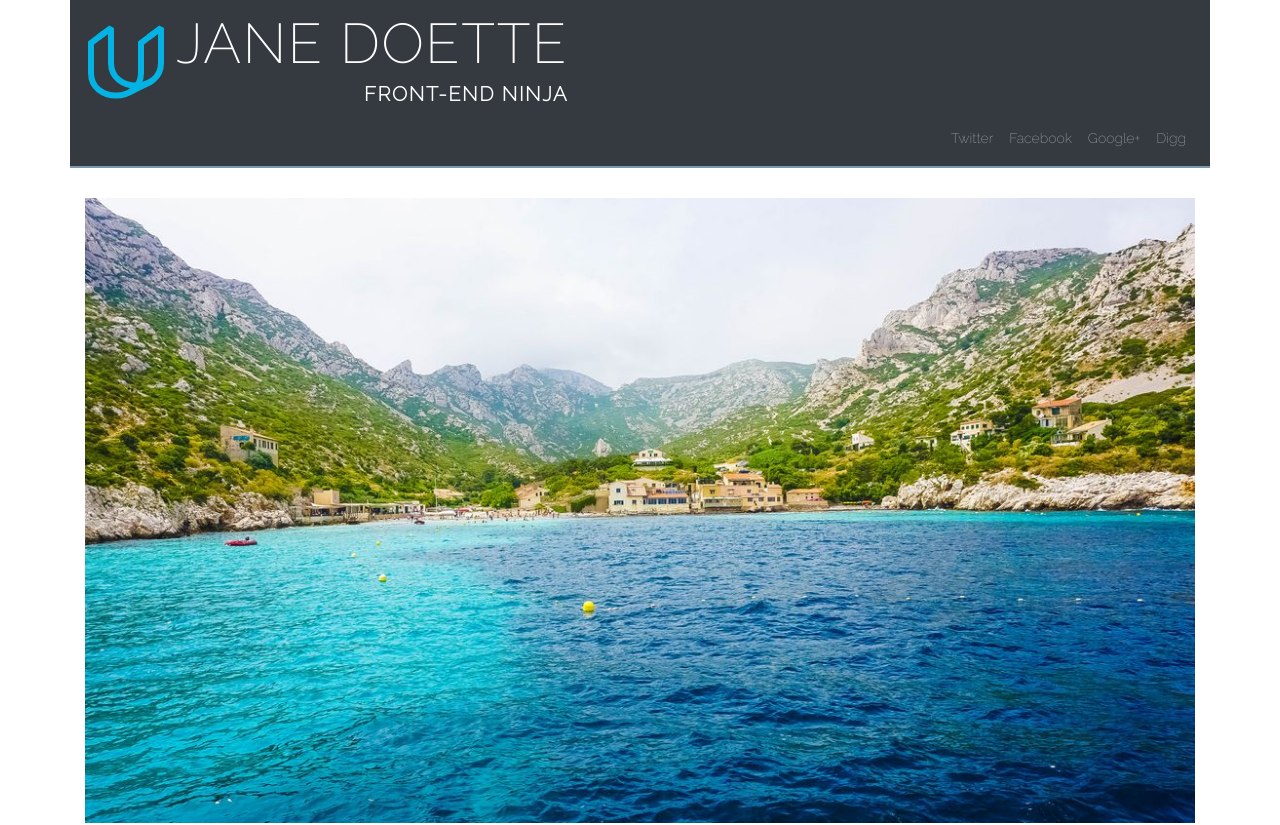
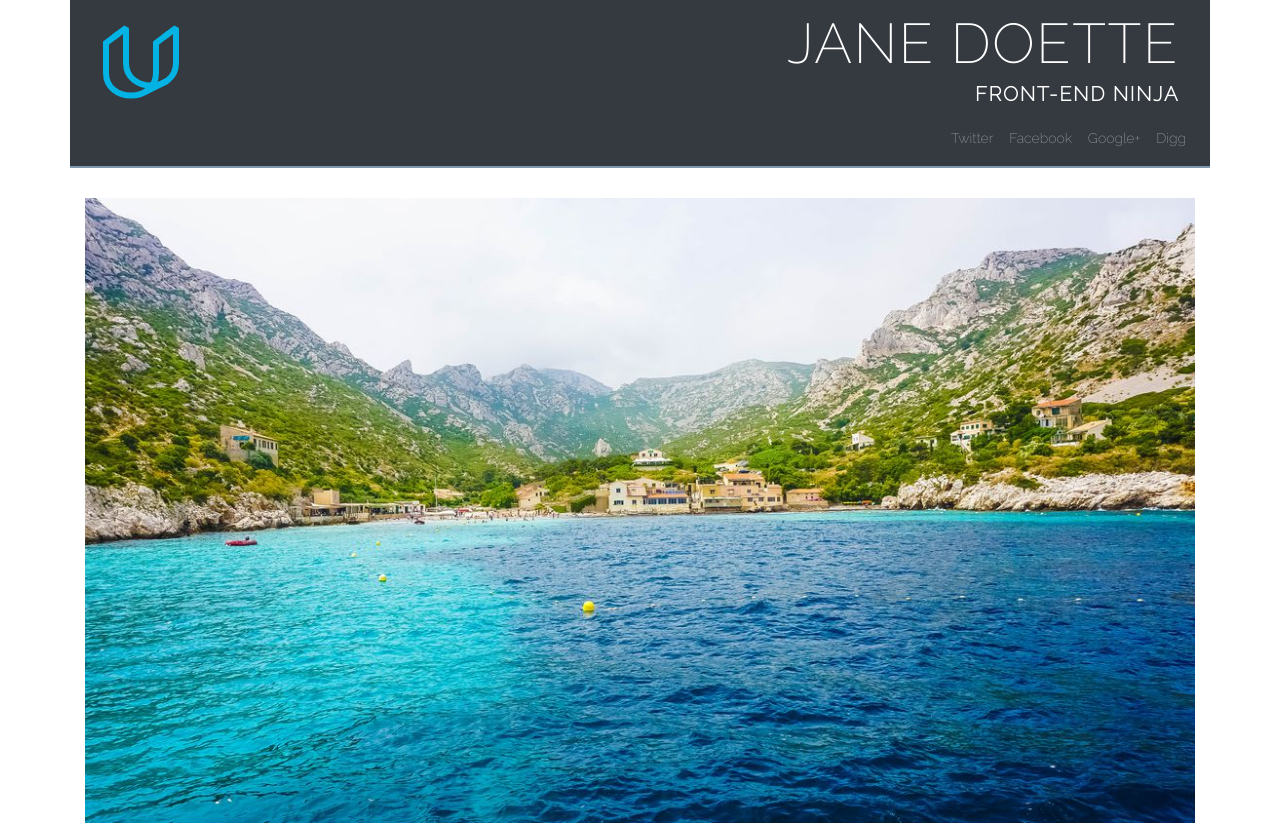
Before and after one commit to ravi-2912/Udacity-FEWD-Prj-2, a plain HTML site: page index.html in a window 1280 px wide. Shown: the top 825 px of the page. Drawn offline with nearby package versions, Linux system fonts and the light colour scheme; a web font is replaced by a local one.

Commit message:
Adjusted class text-direction assignment, added col-lg-12 to navbar-brand class element.

```diff
--- a/index.html
+++ b/index.html
@@ -19,14 +19,13 @@
     <!-- header starts -->
     <header class="container">
         <nav class="row navbar navbar-expand-lg navbar-dark bg-dark">
-            <div class="navbar-brand text-direction ">
+            <div class="navbar-brand col-lg-12">
                 <img src="img/fixed/logo.svg" class="logo" alt="Bran logo for Jane Doette.">
-                <div class="brand-name text-uppercase">
+                <div class="brand-name text-uppercase text-direction">
                     <h1 class="display-4">Jane Doette</h1>
                     <h5><strong>Front-End Ninja</strong></h5>
                 </div>
             </div>
-            <div class="">
             <button
             class="navbar-toggler"
             type="button"
@@ -37,7 +36,6 @@
             aria-label="Toggle navigation">
                 <span class="navbar-toggler-icon"></span>
             </button>
-            </div>
 
             <div class="collapse navbar-collapse nav-absolute" id="navbarSupportedContent">
                 <ul class="navbar-nav ml-auto bg-dark">
```
Lines whose indentation alone changed are shown as unchanged.
